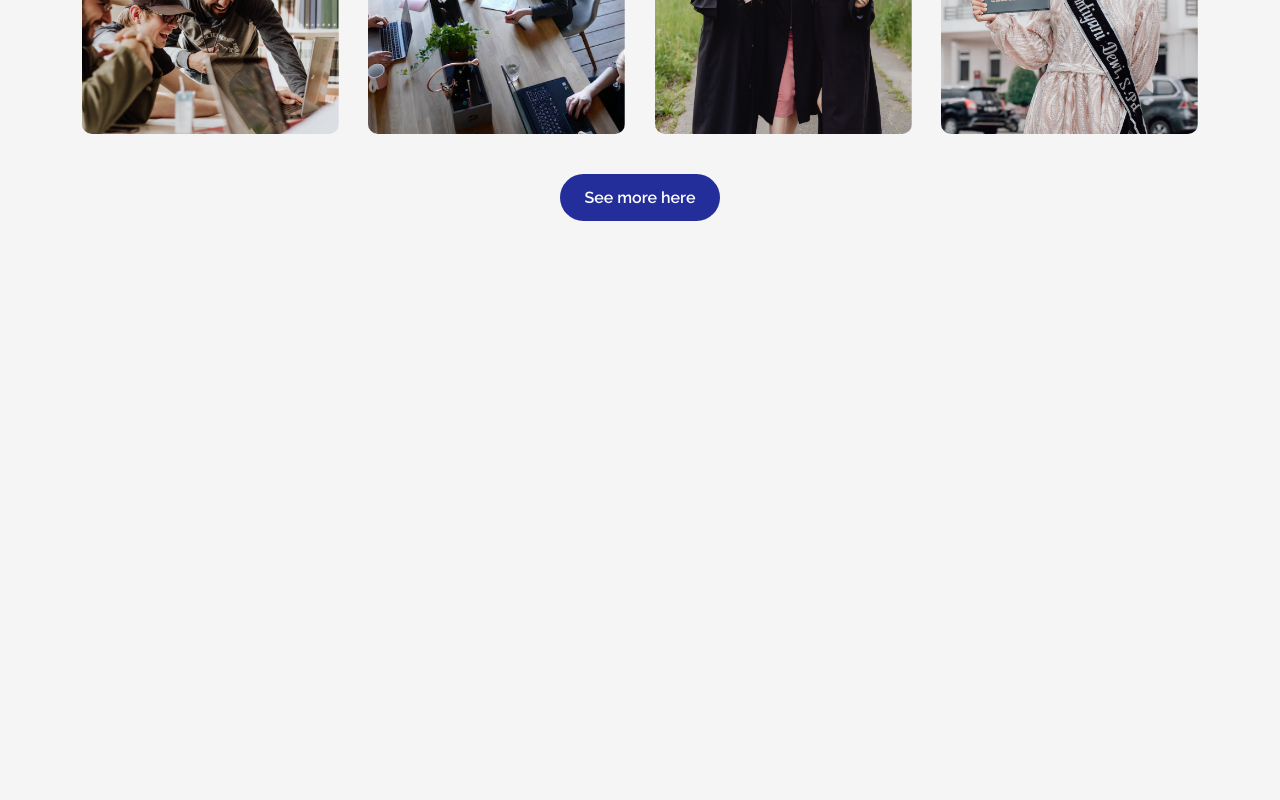
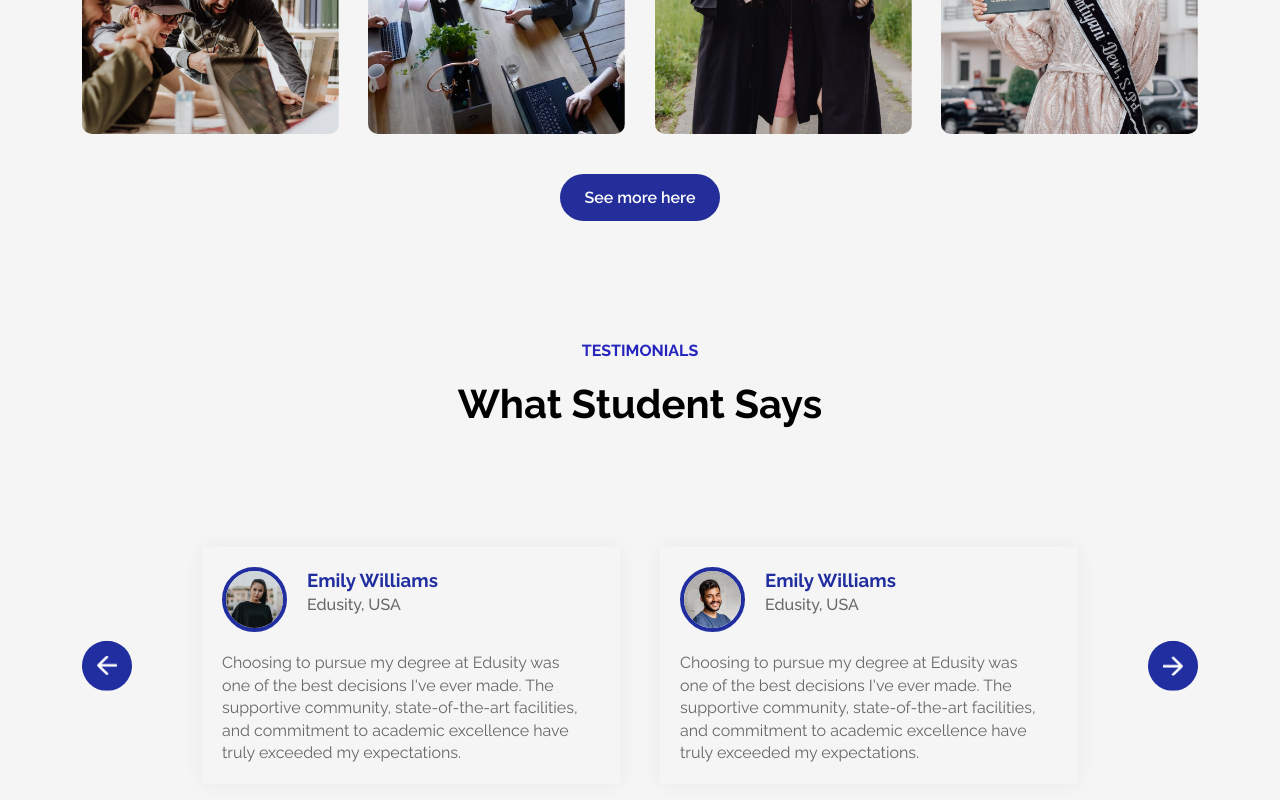
Before and after one commit to thanhphuocjr/EDU_EDU, a React (Vite) app: page / in a window 1280 px wide. Shown: the part 2380-3180 px from the top of the page. Before the commit the page ends 2701 px from the top, so only its background shows below. Built offline with nearby package versions, Linux system fonts and the light colour scheme; a web font is replaced by a local one.

Commit message:
Add core Testimonials

```diff
--- a/src/App.jsx
+++ b/src/App.jsx
@@ -5,6 +5,7 @@ import Programs from "./Components/Programs/Programs";
 import Title from "./Components/Title/Title";
 import About from "./Components/About/About";
 import Campus from "./Components/Campus/Campus";
+import Testimonial from "./Components/Testimonials/Testimonials";
 
 const App = () => {
   return (
@@ -16,7 +17,9 @@ const App = () => {
         <Programs />
         <About />
         <Title subTitle="GALLERY" title="Campus Photos" />
-        <Campus/>
+        <Campus />
+        <Title subTitle="TESTIMONIALS" title="What Student Says" />
+        <Testimonial/>
       </div>
     </div>
   );
--- /dev/null
+++ b/src/Components/Testimonials/Testimonials.jsx
@@ -0,0 +1,90 @@
+import React from "react";
+import "./Testimonials.scss";
+import user_1 from "../../assets/user-1.png";
+import user_2 from "../../assets/user-2.png";
+import user_3 from "../../assets/user-3.png";
+import user_4 from "../../assets/user-4.png";
+import next_icon from "../../assets/next-icon.png";
+import back_icon from "../../assets/back-icon.png";
+const Testimonial = () => {
+  return (
+    <div className="testimonials">
+      <img src={next_icon} alt="" className="next-button" />
+      <img src={back_icon} alt="" className="back-button" />
+      <div className="slider">
+        <ul>
+          <li>
+            <div className="slide">
+              <div className="user-info">
+                <img src={user_1} alt="" />
+                <div>
+                  <h3>Emily Williams</h3>
+                  <span>Edusity, USA</span>
+                </div>
+              </div>
+              <p>
+                Choosing to pursue my degree at Edusity was one of the best
+                decisions I've ever made. The supportive community,
+                state-of-the-art facilities, and commitment to academic
+                excellence have truly exceeded my expectations.
+              </p>
+            </div>
+          </li>
+          <li>
+            <div className="slide">
+              <div className="user-info">
+                <img src={user_2} alt="" />
+                <div>
+                  <h3>Emily Williams</h3>
+                  <span>Edusity, USA</span>
+                </div>
+              </div>
+              <p>
+                Choosing to pursue my degree at Edusity was one of the best
+                decisions I've ever made. The supportive community,
+                state-of-the-art facilities, and commitment to academic
+                excellence have truly exceeded my expectations.
+              </p>
+            </div>
+          </li>
+          <li>
+            <div className="slide">
+              <div className="user-info">
+                <img src={user_3} alt="" />
+                <div>
+                  <h3>Emily Williams</h3>
+                  <span>Edusity, USA</span>
+                </div>
+              </div>
+              <p>
+                Choosing to pursue my degree at Edusity was one of the best
+                decisions I've ever made. The supportive community,
+                state-of-the-art facilities, and commitment to academic
+                excellence have truly exceeded my expectations.
+              </p>
+            </div>
+          </li>
+          <li>
+            <div className="slide">
+              <div className="user-info">
+                <img src={user_4} alt="" />
+                <div>
+                  <h3>Emily Williams</h3>
+                  <span>Edusity, USA</span>
+                </div>
+              </div>
+              <p>
+                Choosing to pursue my degree at Edusity was one of the best
+                decisions I've ever made. The supportive community,
+                state-of-the-art facilities, and commitment to academic
+                excellence have truly exceeded my expectations.
+              </p>
+            </div>
+          </li>
+        </ul>
+      </div>
+    </div>
+  );
+};
+
+export default Testimonial;
--- /dev/null
+++ b/src/Components/Testimonials/Testimonials.scss
@@ -0,0 +1,70 @@
+.testimonials {
+  width: 90%;
+  margin: 80px 0;
+  padding: 0 100px;
+  position: relative;
+  .next-button {
+    position: absolute;
+    background: #212ea0;
+    padding: 15px;
+    border-radius: 50%;
+    width: 50px;
+    right: 0;
+    top: 50%;
+    transform: translateY(-50%);
+    cursor: pointer;
+  }
+  .back-button {
+    position: absolute;
+    background: #212ea0;
+    padding: 15px;
+    border-radius: 50%;
+    width: 50px;
+    left: 0;
+    top: 50%;
+    transform: translateY(-50%);
+    cursor: pointer;
+  }
+  .slider {
+    overflow: hidden;
+    ul {
+      display: flex;
+      width: 200%;
+      overflow-x: hidden;
+      transition: 0.5s;
+
+      li {
+        list-style: none;
+        width: 50%;
+        padding: 20px;
+
+        .slide {
+          color: #676767;
+          box-shadow: 0 0 20px rgba(0, 0, 0, 0.05);
+          line-height: 1.4;
+          padding: 20px;
+          .user-info {
+            display: flex;
+            gap: 20px;
+            margin-bottom: 20px;
+            img {
+              width: 65px;
+              border-radius: 50%;
+              border: 4px #212ea0 solid;
+            }
+            h3 {
+              color: #212ea0;
+              font-weight: 650;
+            }
+            span{
+                font-weight: 500;
+            }
+          }
+          p{
+            max-width: 95%;
+          }
+        }
+      }
+    }
+  }
+}
```
